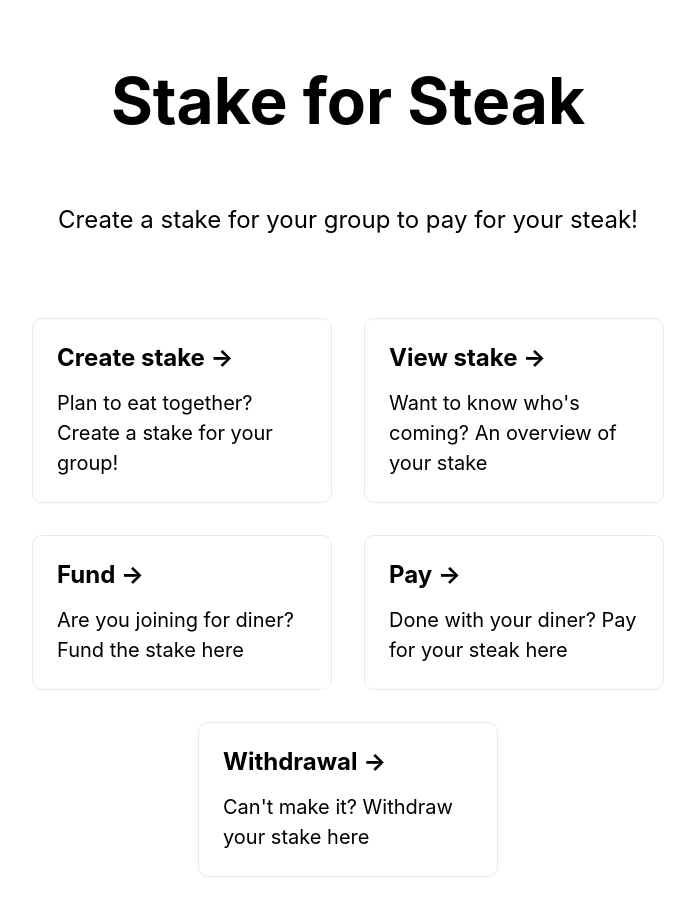
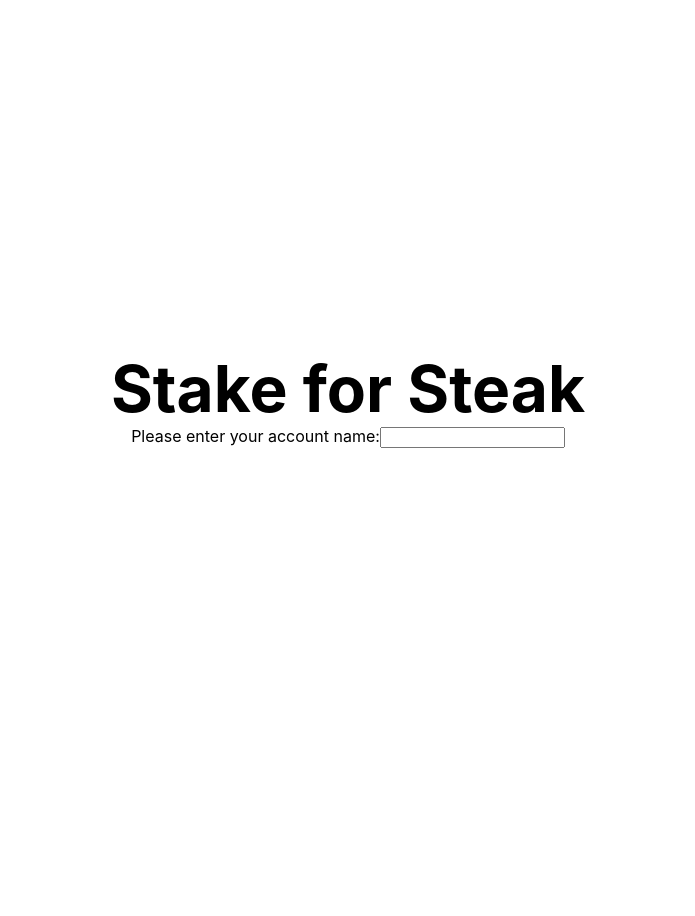
Before and after one commit to kadena-community/stake-for-steak, a Next.js app in the folder app/: page / in a window 1280 px wide. Shown: the top 916 px of the page, without its empty margins (292-987 px from the left). After the commit the page ends 800 px from the top, so only its background shows below. Built offline with nearby package versions, Linux system fonts and the light colour scheme.

Commit message:
Provide account information that can be stored for ease of use

```diff
--- /dev/null
+++ b/app/components/store-account.tsx
@@ -0,0 +1,25 @@
+import { FormEvent, useCallback } from "react";
+import { useAccount } from "../hooks/use-account";
+
+export default function StoreAccount() {
+  const { account, setAccount } = useAccount();
+  const storeAccount = useCallback(
+    async (event: FormEvent<HTMLFormElement>) => {
+      event.preventDefault();
+      const { name } = event.target as Element & {
+        [key: string]: HTMLInputElement;
+      };
+      setAccount(name.value);
+    },
+    []
+  );
+  if (account) return <p>Account name: {account}</p>;
+  return (
+    <form onSubmit={storeAccount}>
+      <label>
+        Please enter your account name:
+        <input name="name" />
+      </label>
+    </form>
+  );
+}
--- /dev/null
+++ b/app/hooks/use-account.ts
@@ -0,0 +1,15 @@
+import { useEffect, useState } from "react";
+
+export function useAccount() {
+  const [account, setAccount] = useState<string | null>(null);
+  useEffect(() => {
+    setAccount(localStorage?.getItem("accountName"));
+  }, []);
+  return {
+    account,
+    setAccount: (account: string) => {
+      setAccount(account);
+      localStorage.setItem("accountName", account);
+    },
+  };
+}
--- a/app/pages/index.tsx
+++ b/app/pages/index.tsx
@@ -1,5 +1,6 @@
 import Head from "next/head";
 import styles from "../styles/Home.module.css";
+import StoreAccount from "../components/store-account";
 
 export default function Home() {
   return (
@@ -12,37 +13,7 @@ export default function Home() {
 
       <main className={styles.main}>
         <h1 className={styles.title}>Stake for Steak</h1>
-
-        <p className={styles.description}>
-          Create a stake for your group to pay for your steak!
-        </p>
-
-        <div className={styles.grid}>
-          <a href="/create" className={styles.card}>
-            <h2>Create stake &rarr;</h2>
-            <p>Plan to eat together? Create a stake for your group!</p>
-          </a>
-
-          <a href="/view" className={styles.card}>
-            <h2>View stake &rarr;</h2>
-            <p>Want to know who's coming? An overview of your stake</p>
-          </a>
-
-          <a href="/fund" className={styles.card}>
-            <h2>Fund &rarr;</h2>
-            <p>Are you joining for diner? Fund the stake here</p>
-          </a>
-
-          <a href="/pay" className={styles.card}>
-            <h2>Pay &rarr;</h2>
-            <p>Done with your diner? Pay for your steak here</p>
-          </a>
-
-          <a href="/withdrawal" className={styles.card}>
-            <h2>Withdrawal &rarr;</h2>
-            <p>Can't make it? Withdraw your stake here</p>
-          </a>
-        </div>
+        <StoreAccount />
       </main>
     </div>
   );
```
Also changed, not shown: app/pages/guide.tsx (added, +49 -0 lines).
